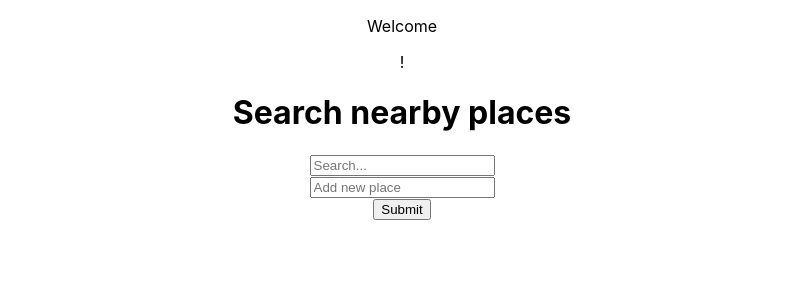
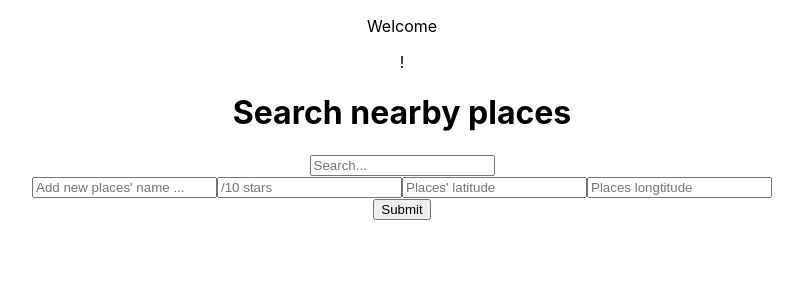
Before and after one commit to beverlyperez/mynearbyplaces, a React (Create React App) app: page / in a window 1280 px wide. Shown: the top 300 px of the page, without its empty margins (238-1041 px from the left). Built offline with nearby package versions, Linux system fonts and the light colour scheme; no server answers.

Commit message:
added new html

```diff
--- a/src/components/Homepage.js
+++ b/src/components/Homepage.js
@@ -54,15 +54,16 @@ class HomePage extends React.Component {
     }
 
     render(){
-
-
       return (
           <div className="search">
               <h1>Search nearby places</h1>
               <input type="text" onChange={this.handleChange} className="checkFor" placeholder="Search..." />
 
               <form id="addNew">
-                        <input type="text" placeholder="Add new place"/>
+                  <input type="text" id="placeName" placeholder="Add new places' name ..."/>
+                  <input type="text" id="ratings" placeholder="/10 stars"/>
+                  <input type="text" id="lat" placeholder="Places' latitude"/>
+                  <input type="text" id="long" placeholder="Places longtitude"/>
 
               </form>
               <button className="subButton" onClick={this.onSubmit}>Submit</button> <br></br><br></br>
```
Lines whose indentation alone changed are shown as unchanged.
